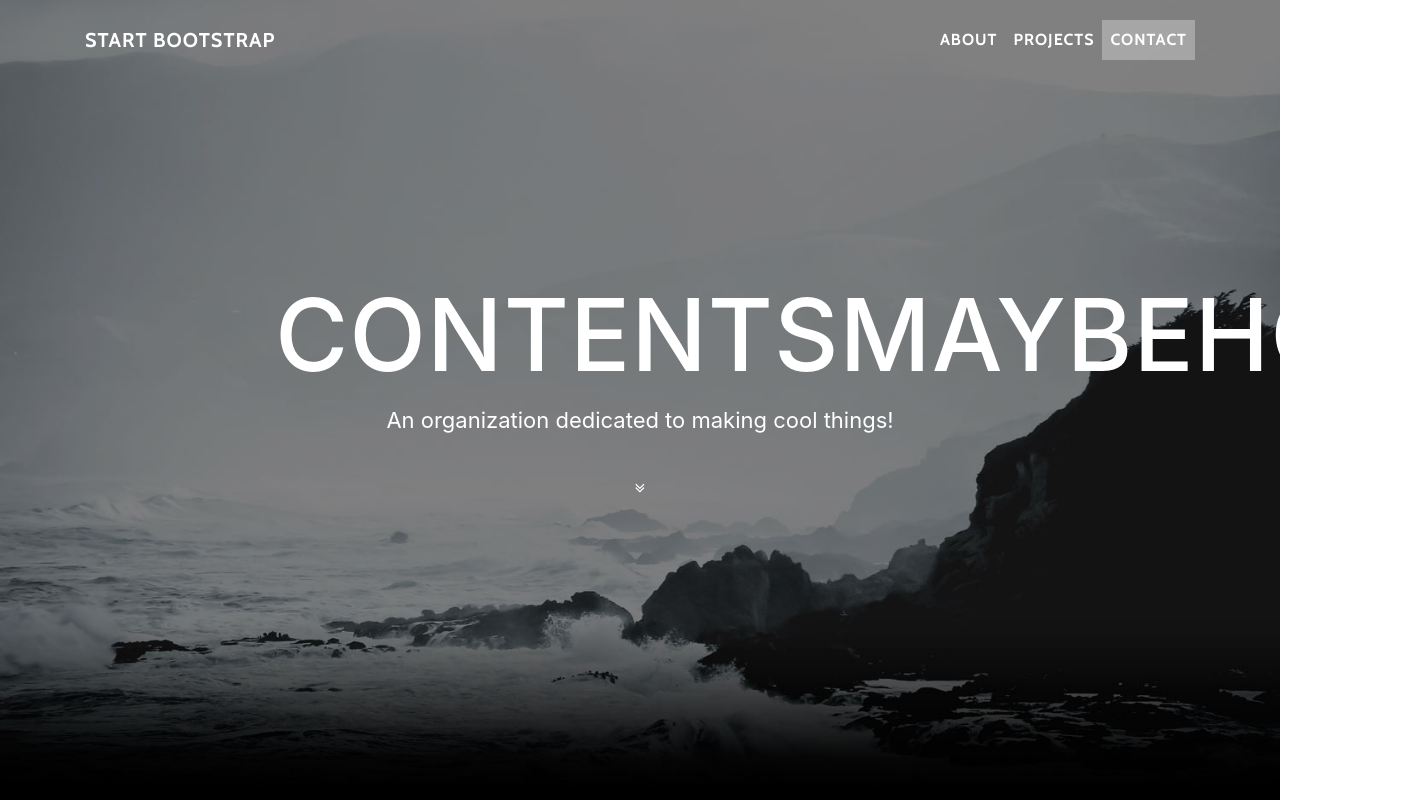
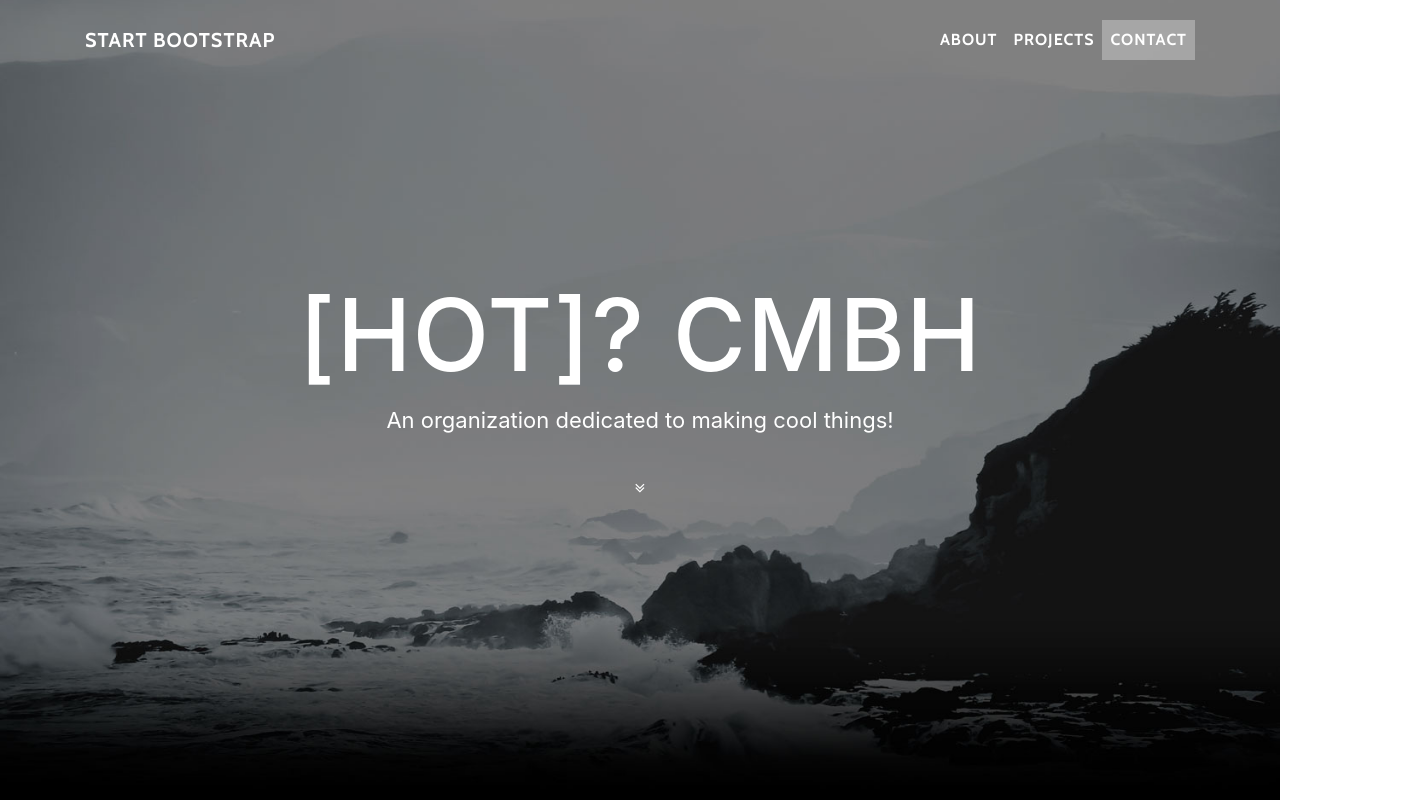
Before and after one commit to ContentsMayBeHot/contentsmaybehot.github.io, a website with bundled scripts: page index.html in a window 1280 px wide. Shown: the top 800 px of the page, 1411 px wide, since content can reach past the window. Built offline with nearby package versions, Linux system fonts and the light colour scheme.

Commit message:
a brand maybe?

```diff
--- a/index.html
+++ b/index.html
@@ -55,7 +55,7 @@
         <div class="container">
           <div class="row">
             <div class="col-lg-8 mx-auto">
-              <h1 class="brand-heading" style="text-align:center">ContentsMayBeHot</h1>
+              <h1 class="brand-heading">[HOT]? CMBH</h1>
               <p class="intro-text">An organization dedicated to making cool things!</p>
               <a href="#about" class="btn btn-circle js-scroll-trigger">
                 <i class="fa fa-angle-double-down animated"></i>
```
